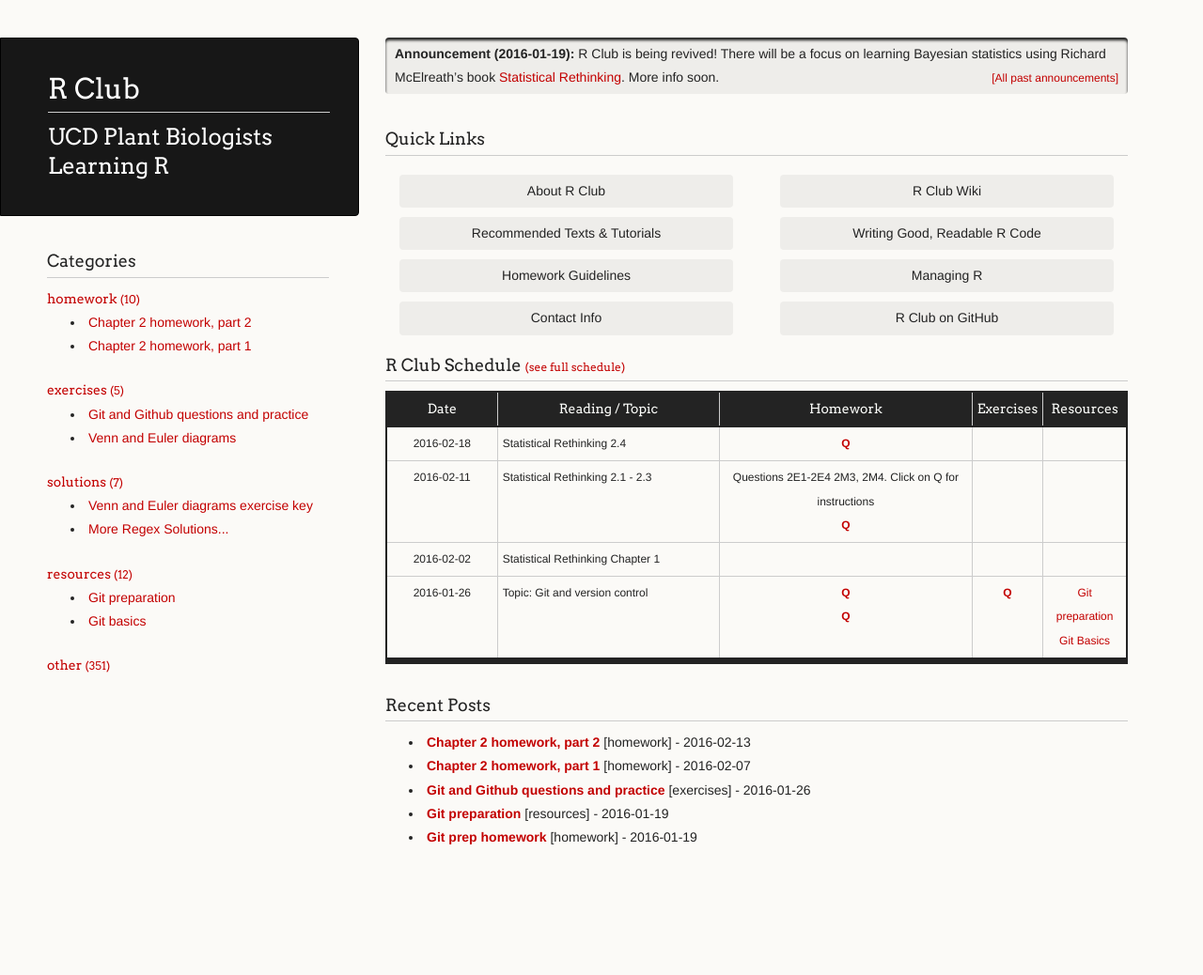
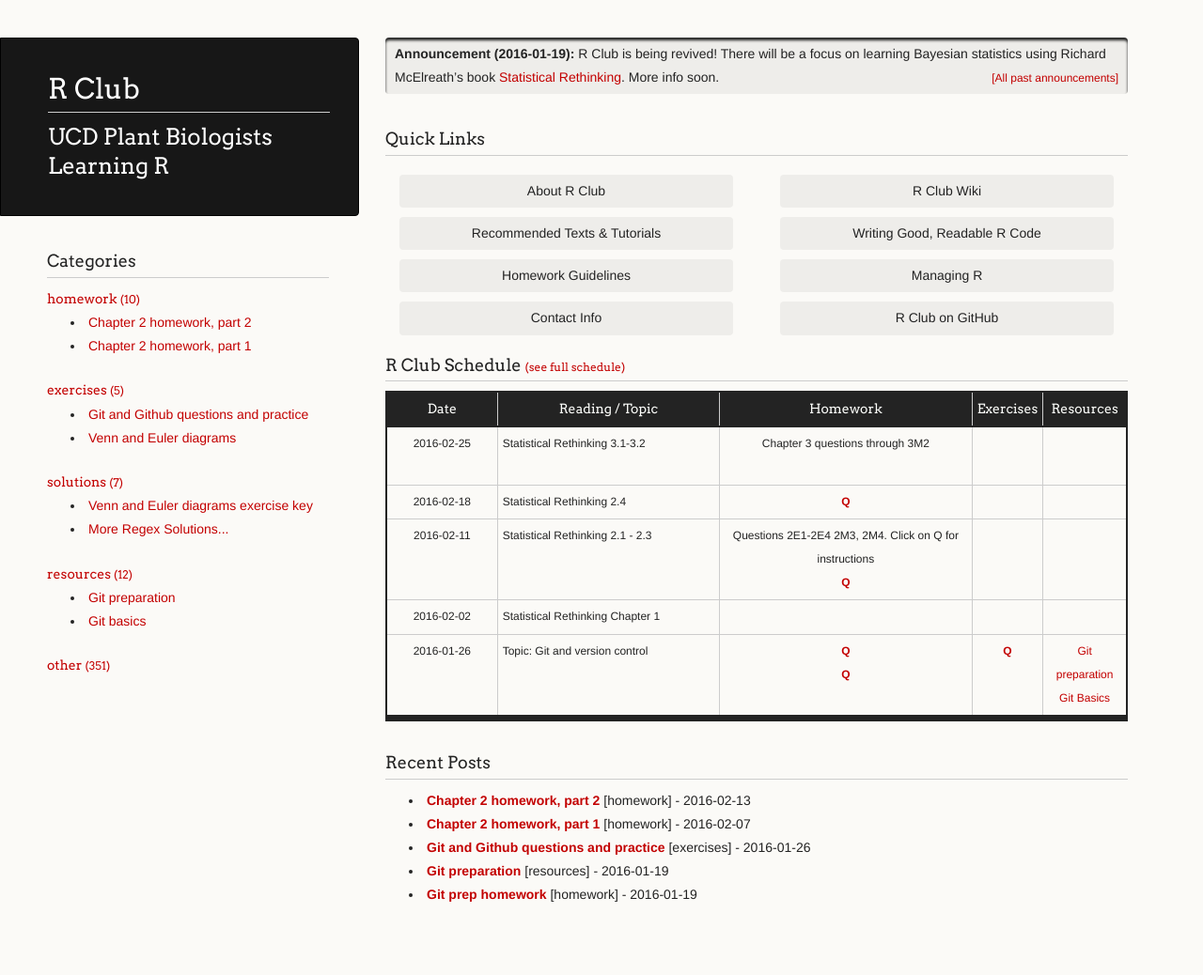
Before and after one commit to mfcovington/r_club, a Jekyll site: the page built from index.html, in a window 1280 px wide. Shown: the whole page at 94% size. Built offline with Jekyll 4.4.1, drawn with Linux system fonts in a browser that asks for light colours; before the commit the page ends 976 px from its top, so only the background shows below that.

Commit message:
Adding assignment for 2016-02-25

````diff
--- a/_posts/2013-01-01-schedule.md
+++ b/_posts/2013-01-01-schedule.md
@@ -18,6 +18,27 @@ classes:
       link:
 
    homework:
+    - q:
+      a:
+
+   exercises:
+    - q:
+      a:
+
+   resources:
+    - title:
+      link:
+
+###
+
+ - classdate: 2016-02-25
+
+   reading:
+    - title: Statistical Rethinking 3.1-3.2
+      link:
+
+   homework:
+    - title: "Chapter 3 questions through 3M2"
     - q:
       a:
 
--- a/helper_scripts/R_repos_push_pull_etc_Rclub.Rmd
+++ b/helper_scripts/R_repos_push_pull_etc_Rclub.Rmd
@@ -38,7 +38,7 @@ for(repo in repo.names) {
 
 Add a directory (if necessary)
 ```{r add_dir}
-new.dir <- "Assignment_2016_02_11"
+new.dir <- "Assignment_Chapter_03"
 for(repo in repo.names) {
   new.dir.path <- file.path(repos.dir,repo,new.dir)
   if(! file.exists(new.dir.path)) dir.create(new.dir.path)
@@ -65,9 +65,9 @@ for(repo in repo.names) {
 
 Copy file(s) to a repo directory
 ```{r copy.files}
-dest.dir <- "Assignment_2016_02_11/"
+dest.dir <- "Assignment_Chapter_03/"
 source.file.dir <- "~/git/r_club/assignment_templates/"
-source.files <- dir(source.file.dir,full.names=T,pattern = "2016-02-11-assignment.md")
+source.files <- dir(source.file.dir,full.names=T,pattern = "Chapter-03-assignment.Rmd")
 if (length(source.files)==0) stop(paste("Error",source.file.dir,"empty"))
 source.files.string <- paste(source.files,collapse=" ")
 for(repo in repo.names) {
````
